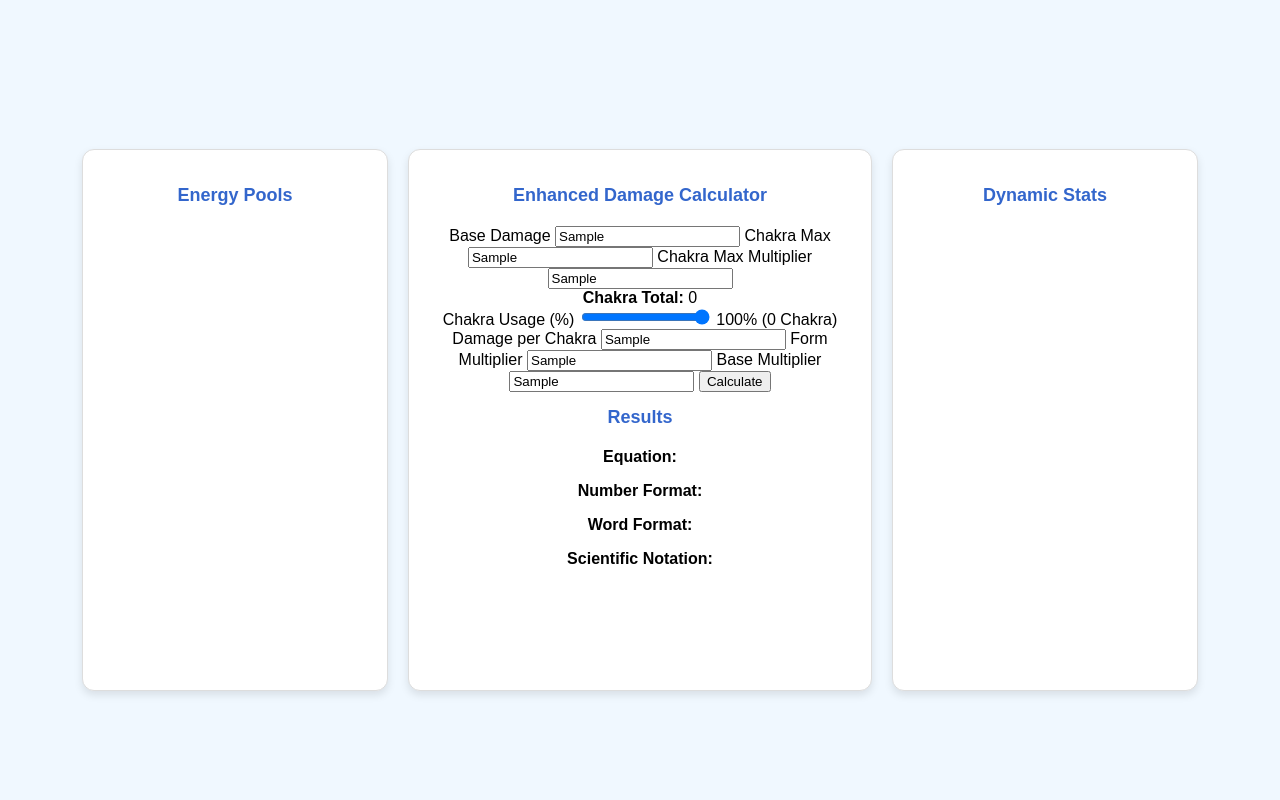
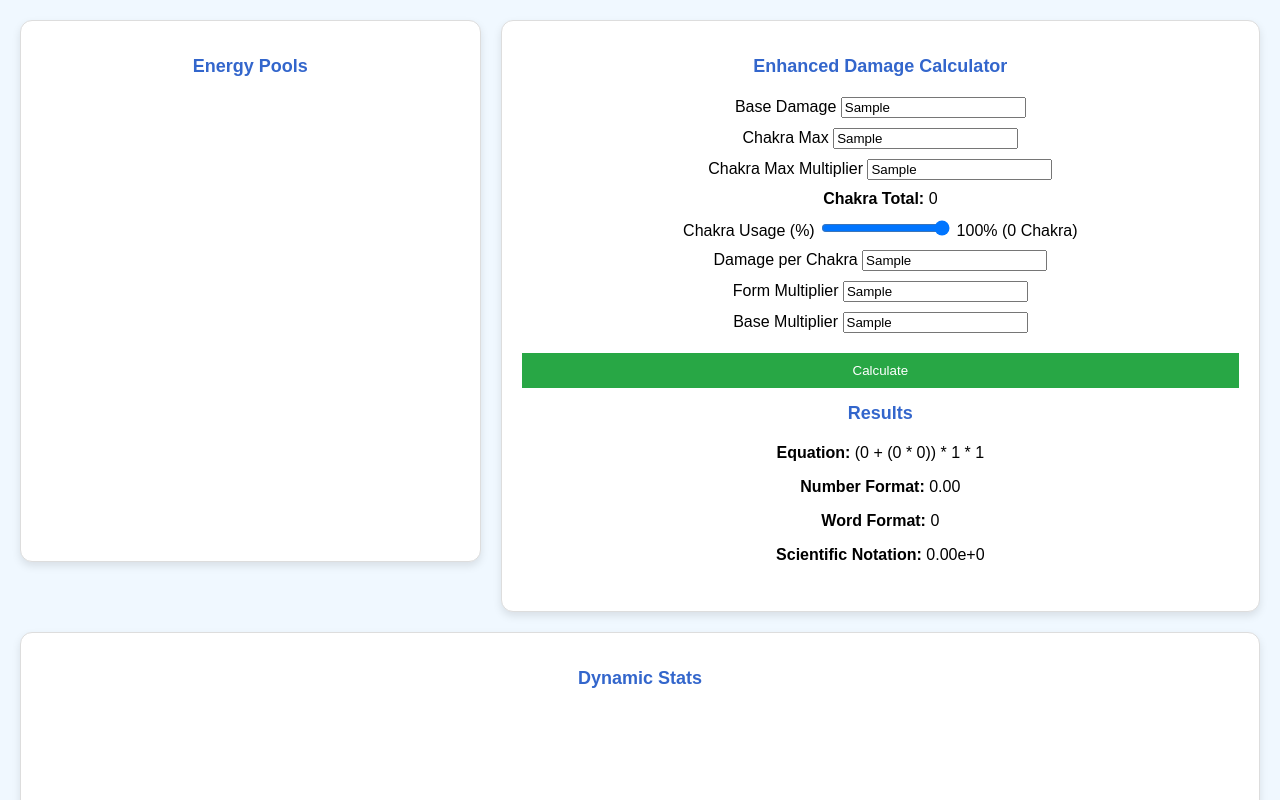
Before and after one commit to CodingOlive/index.html, a plain HTML site: page index.html in a window 1280 px wide. Both pictures are taken after typing "Sample", "Sample", "Sample", "Sample", "Sample", "Sample" into the empty fields and a click on the button "Calculate". Shown: the top 800 px of the page. Drawn offline with Linux system fonts and the light colour scheme.

Commit message:
Update index.html

```diff
--- a/index.html
+++ b/index.html
@@ -19,8 +19,10 @@
     .main-container {
       display: flex;
       gap: 20px;
-      width: 90%;
+      width: 100%;
       justify-content: center;
+      align-items: flex-start;
+      flex-wrap: wrap; /* Ensures elements don't disappear */
     }
 
     .box {
@@ -29,9 +31,10 @@
       border-radius: 12px;
       box-shadow: 0 4px 8px rgba(0, 0, 0, 0.1);
       width: 300px;
-      height: 500px;  /* Ensure visibility */
+      min-height: 500px; /* Ensure height is enough */
       text-align: center;
-      border: 1px solid #ddd; /* Add a border to confirm visibility */
+      border: 1px solid #ddd;
+      flex-grow: 1;
     }
 
     .calculator-container {
@@ -40,14 +43,30 @@
       border-radius: 12px;
       box-shadow: 0 4px 8px rgba(0, 0, 0, 0.1);
       width: 480px;
+      min-height: 550px; /* Ensures content fits */
       text-align: center;
-      border: 1px solid #ddd; /* Add border for visibility */
+      border: 1px solid #ddd;
+      flex-grow: 2;
     }
 
     h2 {
       color: #3366cc;
       font-size: 18px;
       margin-bottom: 20px;
+    }
+
+    .input-group {
+      margin-bottom: 10px;
+    }
+
+    .calculate-button {
+      background-color: #28a745;
+      color: white;
+      padding: 10px;
+      border: none;
+      cursor: pointer;
+      margin-top: 10px;
+      width: 100%;
     }
   </style>
 </head>
@@ -63,31 +82,45 @@
     <div class="calculator-container">
       <h2>Enhanced Damage Calculator</h2>
 
+      <div class="input-group">
         <label for="baseDamage">Base Damage</label>
         <input type="text" id="baseDamage" placeholder="Enter Base Damage">
+      </div>
 
+      <div class="input-group">
         <label for="chakraMax">Chakra Max</label>
         <input type="text" id="chakraMax" placeholder="Max Chakra" oninput="updateChakraTotal()">
+      </div>
 
+      <div class="input-group">
         <label for="chakraMaxMultiplier">Chakra Max Multiplier</label>
         <input type="text" id="chakraMaxMultiplier" placeholder="Enter Multiplier" oninput="updateChakraTotal()">
+      </div>
 
-      <div>
+      <div class="input-group">
         <strong>Chakra Total:</strong> <span id="chakraTotalValue">0</span>
       </div>
 
+      <div class="input-group">
         <label for="chakraUsedSlider">Chakra Usage (%)</label>
         <input type="range" id="chakraUsedSlider" min="0" max="100" value="100" oninput="updateChakraSliderValue()">
         <span id="chakraUsedValue">100% (0 Chakra)</span>
+      </div>
 
+      <div class="input-group">
         <label for="damagePerChakra">Damage per Chakra</label>
         <input type="text" id="damagePerChakra" placeholder="Enter Damage per Chakra">
+      </div>
 
+      <div class="input-group">
         <label for="formMultiplier">Form Multiplier</label>
         <input type="text" id="formMultiplier" placeholder="Enter Form Multiplier">
+      </div>
 
+      <div class="input-group">
         <label for="baseMultiplier">Base Multiplier</label>
         <input type="text" id="baseMultiplier" placeholder="Enter Base Multiplier">
+      </div>
 
       <button class="calculate-button" onclick="calculateDamage()">Calculate</button>
 
@@ -106,5 +139,37 @@
     </div>
   </div>
 
+  <script>
+    function updateChakraTotal() {
+      let maxChakra = parseFloat(document.getElementById('chakraMax').value) || 0;
+      let multiplier = parseFloat(document.getElementById('chakraMaxMultiplier').value) || 1;
+      document.getElementById('chakraTotalValue').innerText = maxChakra * multiplier;
+    }
+
+    function updateChakraSliderValue() {
+      let chakraTotal = parseFloat(document.getElementById('chakraTotalValue').innerText) || 0;
+      let percentage = document.getElementById('chakraUsedSlider').value;
+      let usedChakra = (chakraTotal * percentage) / 100;
+      document.getElementById('chakraUsedValue').innerText = `${percentage}% (${usedChakra.toFixed(2)} Chakra)`;
+    }
+
+    function calculateDamage() {
+      let baseDamage = parseFloat(document.getElementById('baseDamage').value) || 0;
+      let chakraTotal = parseFloat(document.getElementById('chakraTotalValue').innerText) || 0;
+      let chakraUsedPercentage = parseFloat(document.getElementById('chakraUsedSlider').value) / 100;
+      let damagePerChakra = parseFloat(document.getElementById('damagePerChakra').value) || 0;
+      let formMultiplier = parseFloat(document.getElementById('formMultiplier').value) || 1;
+      let baseMultiplier = parseFloat(document.getElementById('baseMultiplier').value) || 1;
+
+      let chakraUsed = chakraTotal * chakraUsedPercentage;
+      let totalDamage = (baseDamage + (chakraUsed * damagePerChakra)) * formMultiplier * baseMultiplier;
+
+      document.getElementById('equationResult').innerText = `(${baseDamage} + (${chakraUsed} * ${damagePerChakra})) * ${formMultiplier} * ${baseMultiplier}`;
+      document.getElementById('numberResult').innerText = totalDamage.toFixed(2);
+      document.getElementById('wordResult').innerText = totalDamage.toLocaleString();
+      document.getElementById('scientificResult').innerText = totalDamage.toExponential(2);
+    }
+  </script>
+
 </body>
 </html>
```
Lines whose indentation alone changed are shown as unchanged.
